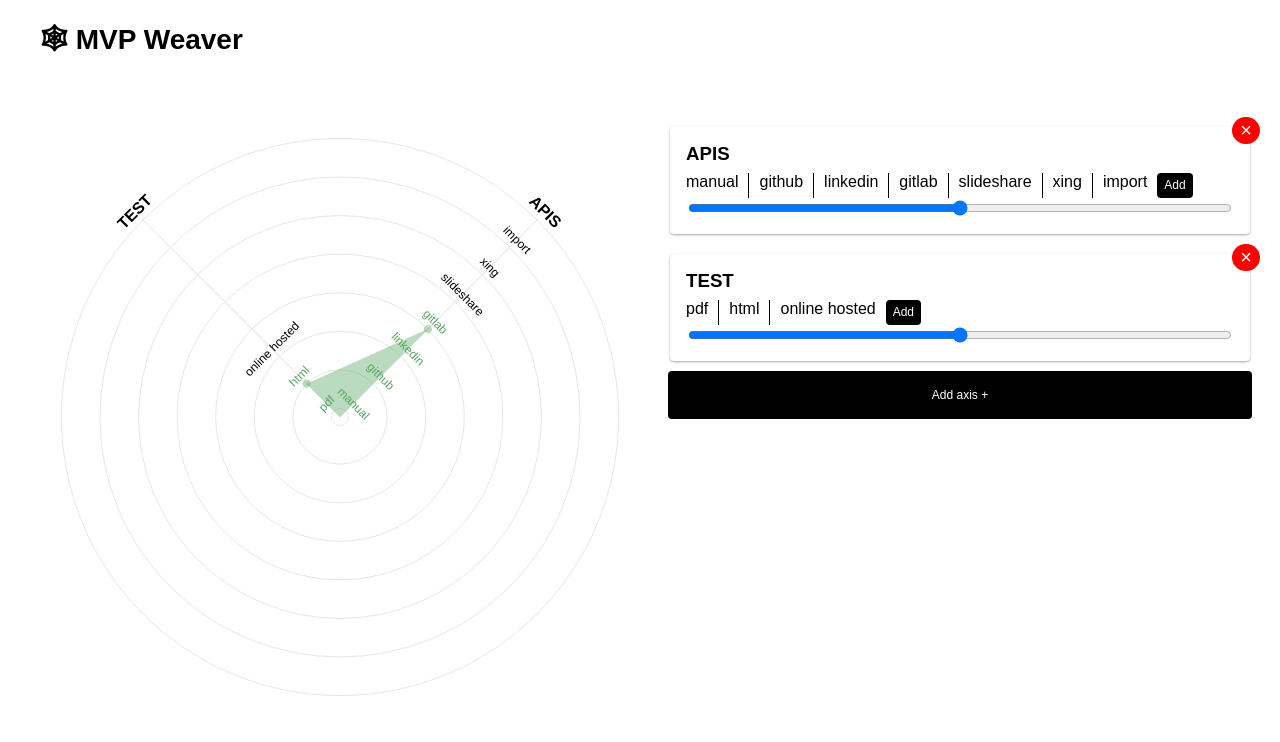
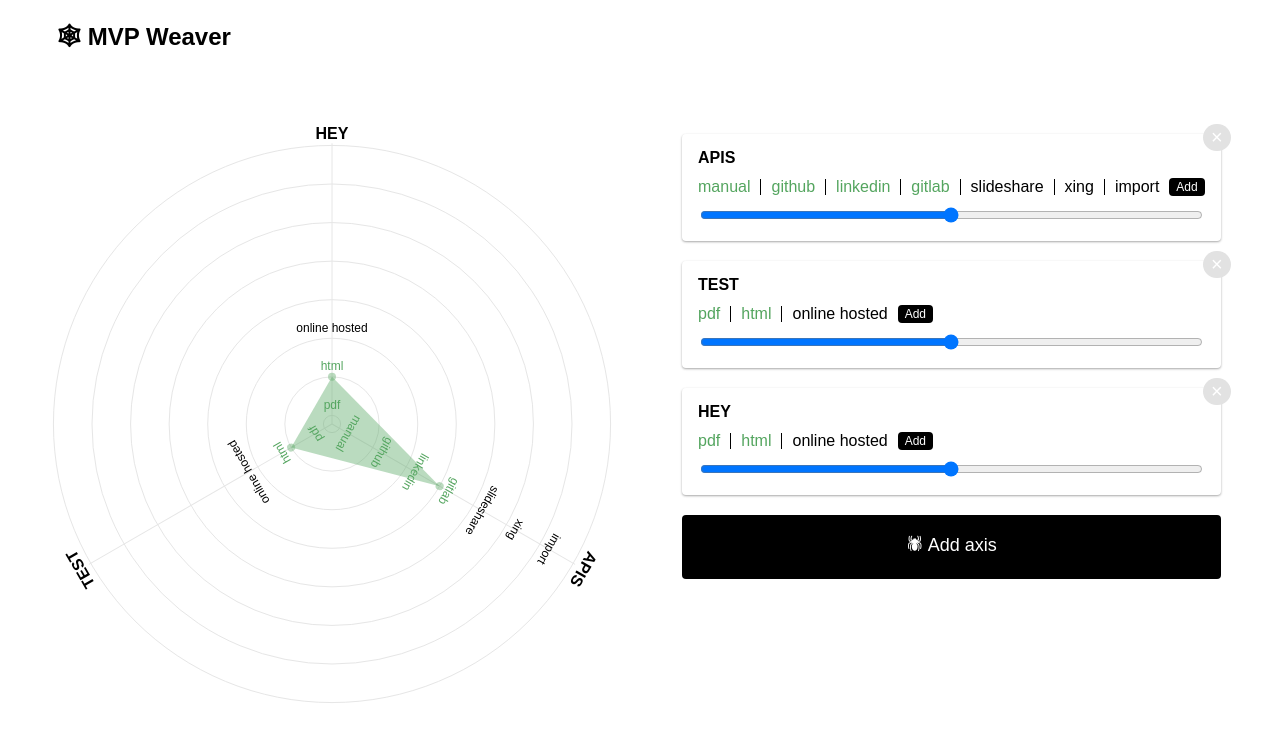
Before and after one commit to vilvadot/mvp-weaver, a React (Create React App) app: page / in a window 1280 px wide. Shown: the top 742 px of the page. Built offline with nearby package versions, Linux system fonts and the light colour scheme.

Commit message:
UX review

```diff
--- a/src/App.js
+++ b/src/App.js
@@ -1,6 +1,6 @@
 import React, { useState } from "react";
 import RadarChart from "./components/RadarChart";
-import GraphEdit from "./components/GraphEdit";
+import ChartControls from "./components/ChartControls";
 
 const initialData = [
   {
@@ -21,11 +21,11 @@ const initialData = [
     items: ["pdf", "html", "online hosted"],
     scope: 1
   },
-  // {
-  //   name: "hey",
-  //   items: ["pdf", "html", "online hosted"],
-  //   scope: 1
-  // },
+  {
+    name: "hey",
+    items: ["pdf", "html", "online hosted"],
+    scope: 1
+  },
   // {
   //   name: "hello",
   //   items: ["pdf", "html", "online hosted"],
@@ -137,7 +137,7 @@ function App() {
       }}
     >
       <RadarChart />
-      <GraphEdit />
+      <ChartControls />
     </GraphContext.Provider>
   );
 }
--- a/src/components/Axis.js
+++ b/src/components/AxisCard.js
@@ -3,14 +3,17 @@ import EditableText from "./EditableText";
 import { GraphContext } from "../App";
 import ScopeSlider from "./ScopeSlider";
 
-const Axis = ({ name, items, scope, index }) => {
+const AxisCard = ({ name, items, scope, index }) => {
   const context = useContext(GraphContext);
   return (
-    <div className="axis-container">
-      <button className="axis-delete" onClick={() => context.deleteAxis(index)}>
+    <div className="axis-card">
+      <button
+        className="axis-card--delete"
+        onClick={() => context.deleteAxis(index)}
+      >
         ×
       </button>
-      <h3 className="axis-title">
+      <h3 className="axis-card--title">
         <EditableText
           placeholder="axis name"
           onChange={e => context.updateAxisName(index, e.target.value)}
@@ -18,15 +21,17 @@ const Axis = ({ name, items, scope, index }) => {
           {name}
         </EditableText>
       </h3>
-      <div className="axis-edit">
-        <div className="axis-items">
+      <div className="axis-card--edit">
+        <div className="axis-card--items">
           {items.map((item, itemIndex) => {
-            const isLastItem = itemIndex === items.length - 1;
+            const lastItemIndex = items.length - 1;
+            const isLastItem = itemIndex === lastItemIndex
             let onEnter = null;
             if (isLastItem) onEnter = () => context.addAxisItem(index);
 
             return (
               <EditableText
+                isActive={itemIndex < scope + 1}
                 key={itemIndex}
                 placeholder="item"
                 isDeletable
@@ -41,23 +46,21 @@ const Axis = ({ name, items, scope, index }) => {
             );
           })}
           <button
-            className="item-add"
+            className="axis-card--item-add"
             onClick={() => context.addAxisItem(index)}
           >
             Add
           </button>
         </div>
-          <ScopeSlider
-            min={0}
-            max={items.length - 1}
-            value={scope}
-            onChange={e =>
-              context.updateAxisScope(index, Number(e.target.value))
-            }
-          />
+        <ScopeSlider
+          min={0}
+          max={items.length - 1}
+          value={scope}
+          onChange={e => context.updateAxisScope(index, Number(e.target.value))}
+        />
       </div>
     </div>
   );
 };
 
-export default Axis;
+export default AxisCard;
--- /dev/null
+++ b/src/components/ChartControls.js
@@ -0,0 +1,27 @@
+import React, { useContext } from "react";
+import { GraphContext } from "../App";
+import AxisCard from "./AxisCard";
+
+const ChartControls = () => {
+  const context = useContext(GraphContext);
+  return (
+    <div className="chart-controls">
+      {context.axes.map(({ name, items, scope }, index) => {
+        return (
+          <AxisCard
+            key={index}
+            name={name}
+            items={items}
+            scope={scope}
+            index={index}
+          />
+        );
+      })}
+      <button className="axis-add" onClick={context.addAxis}>
+        🕷 Add axis
+      </button>
+    </div>
+  );
+};
+
+export default ChartControls;
--- a/src/components/EditableText.js
+++ b/src/components/EditableText.js
@@ -3,13 +3,15 @@ import React, { useState, useEffect } from "react";
 const EditableText = ({
   name,
   children,
-  onChange,
-  onDelete,
+  isActive,
   isDeletable,
   placeholder,
-  onEnter
+  onEnter,
+  onChange,
+  onDelete
 }) => {
-  const [isEditMode, setEditMode] = useState(!children);
+  const initiallyEditable = !children;
+  const [isEditMode, setEditMode] = useState(initiallyEditable);
 
   const inputRef = React.createRef();
 
@@ -18,7 +20,8 @@ const EditableText = ({
   };
 
   const handleBlur = e => {
-    if (isDeletable) toggleEdit();
+    const isNotEmpty = !isDeletable && children.length
+    if (isDeletable || isNotEmpty) toggleEdit();
     if (!e.target.value && isDeletable) onDelete();
   };
 
@@ -54,7 +57,9 @@ const EditableText = ({
     </span>
   );
 
-  return <div className="editable-item">{node}</div>;
+  return (
+    <div className={`editable-item ${isActive ? " active" : ""}`}>{node}</div>
+  );
 };
 
 export default EditableText;
--- a/src/components/GraphEdit.js
+++ /dev/null
@@ -1,23 +0,0 @@
-import React, { useContext } from "react";
-import { GraphContext } from "../App";
-import Axis from './Axis'
-
-const AddAxis = ({addAxis}) => {
-  return(
-    <button className='axis-add' onClick={addAxis}>Add axis +</button>
-  )
-  }
-
-const GraphEdit = () => {
-  const context = useContext(GraphContext);
-  return (
-    <div className="graph-edit">
-      {context.axes.map(({ name, items, scope }, index) => {
-        return <Axis key={index} name={name} items={items} scope={scope} index={index} />;
-      })}
-      <AddAxis addAxis={context.addAxis}/>
-    </div>
-  );
-};
-
-export default GraphEdit;
--- a/src/components/RadarChart/Chart.js
+++ b/src/components/RadarChart/Chart.js
@@ -1,6 +1,7 @@
 import * as d3 from "d3";
 
 const config = {
+  initialLayers: 7,
   margin: 30,
   labelOffset: 15,
   minRadius: 50
@@ -24,7 +25,7 @@ class RadarChart {
   }
 
   _calcLayers() {
-    let layers = 6;
+    let layers = config.initialLayers;
     for (let i = 0; i < this.axes.length; i++) {
       const currentAxis = this.axes[i].items.length;
       const isCurrentAxisBigger = currentAxis > layers;
--- a/src/components/ScopeSlider.js
+++ b/src/components/ScopeSlider.js
@@ -1,7 +1,7 @@
 import React from "react";
 
 const ScopeSlider = ({ min, max, value, onChange }) => {
-  return <input type="range" min={min} max={max} value={value} onChange={onChange}></input>;
+  return <input className="axis-card--scope-slider" type="range" min={min} max={max} value={value} onChange={onChange}></input>;
 };
 
 export default ScopeSlider;
--- a/src/index.js
+++ b/src/index.js
@@ -1,6 +1,7 @@
 import React from 'react';
 import ReactDOM from 'react-dom';
 import App from './App';
+import './reset.css'
 import './styles.css'
 
 ReactDOM.render(<App />, document.getElementById('root'));
--- /dev/null
+++ b/src/reset.css
@@ -0,0 +1,48 @@
+/* http://meyerweb.com/eric/tools/css/reset/
+   v2.0 | 20110126
+   License: none (public domain)
+*/
+
+html, body, div, span, applet, object, iframe,
+h1, h2, h3, h4, h5, h6, p, blockquote, pre,
+a, abbr, acronym, address, big, cite, code,
+del, dfn, em, img, ins, kbd, q, s, samp,
+small, strike, strong, sub, sup, tt, var,
+b, u, i, center,
+dl, dt, dd, ol, ul, li,
+fieldset, form, label, legend,
+table, caption, tbody, tfoot, thead, tr, th, td,
+article, aside, canvas, details, embed,
+figure, figcaption, footer, header, hgroup,
+menu, nav, output, ruby, section, summary,
+time, mark, audio, video {
+	margin: 0;
+	padding: 0;
+	border: 0;
+	font-size: 100%;
+	font: inherit;
+	vertical-align: baseline;
+}
+/* HTML5 display-role reset for older browsers */
+article, aside, details, figcaption, figure,
+footer, header, hgroup, menu, nav, section {
+	display: block;
+}
+body {
+	line-height: 1;
+}
+ol, ul {
+	list-style: none;
+}
+blockquote, q {
+	quotes: none;
+}
+blockquote:before, blockquote:after,
+q:before, q:after {
+	content: '';
+	content: none;
+}
+table {
+	border-collapse: collapse;
+	border-spacing: 0;
+}
--- a/src/styles.css
+++ b/src/styles.css
@@ -1,48 +1,112 @@
-*{
-  font-family: Arial, Helvetica, sans-serif;
+:root{
+  --scope-color: #54a55f;
+  --interaction-color: #4E9ABC;
+  --interaction-color: #4E9ABC;
+  --danger-color: red;
 }
 
-#root{
+html *{
+  font-family: Arial, Helvetica, sans-serif;
+  box-sizing: border-box;
+}
+
+#root {
   width: 100%;
   height: 100%;
 }
 
-.navbar{
-  font-size: 14px;
+.navbar {
   margin-bottom: 50px;
+  padding: 25px;
 }
 
-.container{
+.navbar h1{
+  font-size: 24px;
+  font-weight: bold;
+}
+
+.container {
   padding: 0 2rem;
 }
 
-.content{
-  display:flex;
+.content {
+  display: flex;
   width: 100%;
 }
 
-.graph-edit{
-  padding-left: 20px;
-  display:flex;
+.chart-controls {
+  display: flex;
   width: 100%;
   flex-direction: column;
+  padding: 0 50px;
 }
 
-.axis-container{
+.axis-add {
+  width: 100%;
+  background: black;
+  margin: 10px 0;
+  color: white;
+  border: none;
+  outline: none;
+  border-radius: 4px;
+  font-size: 12px;
+  padding: 1rem 2rem;
+  border: 1px solid transparent;
+  font-size: 18px;
+}
+
+.axis-add:hover {
+  cursor: pointer;
+  color: black;
+  background: var(--interaction-color);
+  color:white;
+}
+
+.editable-item {
+  padding: 0;
+  margin: 0;
+  display: flex;
+}
+
+.editable-item input {
+  border: 1px solid #e2e2e2;
+  border-radius: 2px;
+  padding: 5px;
+  margin-right: 5px;
+  width: 100%;
+}
+
+.editable-item input:active,
+.editable-item input:focus {
+  border-color: black;
+}
+
+.editable-item:hover {
+  padding: 0;
+  margin: 0;
+  cursor: pointer;
+}
+
+.editable-item span:hover {
+  color: var(--interaction-color);
+}
+
+.axis-card {
+  margin: 10px 0;
   position: relative;
-  display:flex;
+  display: flex;
+  width: 100%;
   flex-direction: column;
   min-width: 150px;
   border-radius: 4px;
-  margin: 10px;
   padding: 1rem;
-  box-shadow: 0 1px 3px rgba(0,0,0,0.12), 0 1px 2px rgba(0,0,0,0.24)
+  box-shadow: 0 1px 3px rgba(0, 0, 0, 0.12), 0 1px 2px rgba(0, 0, 0, 0.24);
 }
 
-.axis-delete{
+.axis-card--delete {
+  background: #e2e2e2;
   padding: 10px;
-  background: red;
-  color:white;
+  color: white;
   outline: none;
   border: none;
   border-radius: 100px;
@@ -53,106 +117,85 @@
   padding: 2px 8px;
 }
 
-.axis-delete:hover{
-  background: black;
-  cursor:pointer;
+.axis-card--delete:hover {
+  background: var(--danger-color);
+  cursor: pointer;
 }
 
-.axis-items{
-  display:flex;
-  height: 25px
+.axis-card--items {
+  display: flex;
+  height: 25px;
+  align-items:center;
+  text-align:center;
 }
 
-.axis-items .editable-item>span{
+.axis-card--items .active{
+  color: var(--scope-color)
+}
+
+.axis-card--items .editable-item > span {
   padding-right: 10px;
 }
 
-.axis-items .editable-item:not(:first-of-type)>span{
+.axis-card--items .editable-item:not(:first-of-type) > span {
   padding-left: 10px;
 }
 
-.axis-items .editable-item:not(:last-of-type)>span{
+.axis-card--items .editable-item:not(:last-of-type) > span {
   border-right: 1px solid black;
 }
 
-.axis-title{
+.axis-card--title {
   margin: 0;
   text-transform: uppercase;
   margin-bottom: 8px;
+  font-weight: bold;
 }
 
-.axis-title input{
+.axis-card--title input {
   max-width: 100px;
   font-weight: bold;
   text-transform: uppercase;
 }
 
-.axis-add{
-  margin: 0 8px;
-  margin-bottom: 50px;
-  background:black;
-  color:white;
-  border:none;
-  outline: none;
-  border-radius: 4px;
-  font-size: 12px;
-  padding: 1rem 2rem;
-  border: 1px solid transparent;
-}
-
-.axis-add:hover{
-  cursor:pointer;
-  background:white;
-  color:black;
-  border-color: black;
-}
-
-.axis-edit{
+.axis-card--edit {
   display: flex;
   flex-direction: column;
 }
 
-.editable-item{
-  padding: 0;
-  margin: 0;
-  display: flex;
+.axis-card--scope-slider {
+  margin-top: 8px;
 }
 
-.editable-item input{
-  border: 1px solid #e2e2e2;
-  border-radius: 2px;
-  padding: 5px;
-  margin-right: 5px;
-  width: 100%;
+.axis-card--scope-slider::-moz-range-progress {
+  background-color: var(--scope-color);
 }
 
-.editable-item input:active, .editable-item input:focus{
-  border-color: #54A55F;
+.axis-card--scope-slider::-moz-range-track {
+  background-color: #e2e2e2;
 }
 
-.editable-item:hover{
-  padding: 0;
-  margin: 0;
-  cursor: pointer;
+.axis-card--scope-slider::-moz-range-thumb {
+  background-color: var(--scope-color);
+  border: none;
 }
 
-.editable-item span:hover{
-  color: red;
+.axis-card--scope-slider::-moz-range-thumb:hover {
+  cursor: pointer;
+  background-color: var(--interaction-color);
 }
 
-.item-add{
-  background:black;
-  color:white;
-  border:none;
+.axis-card--item-add {
+  background: black;
+  color: white;
+  border: none;
   outline: none;
   border-radius: 4px;
   font-size: 12px;
   border: 1px solid transparent;
 }
 
-.item-add:hover{
-  cursor:pointer;
-  background:white;
-  color:black;
-  border-color: black;
+.axis-card--item-add:hover {
+  cursor: pointer;
+  background: var(--interaction-color);
 }
```
